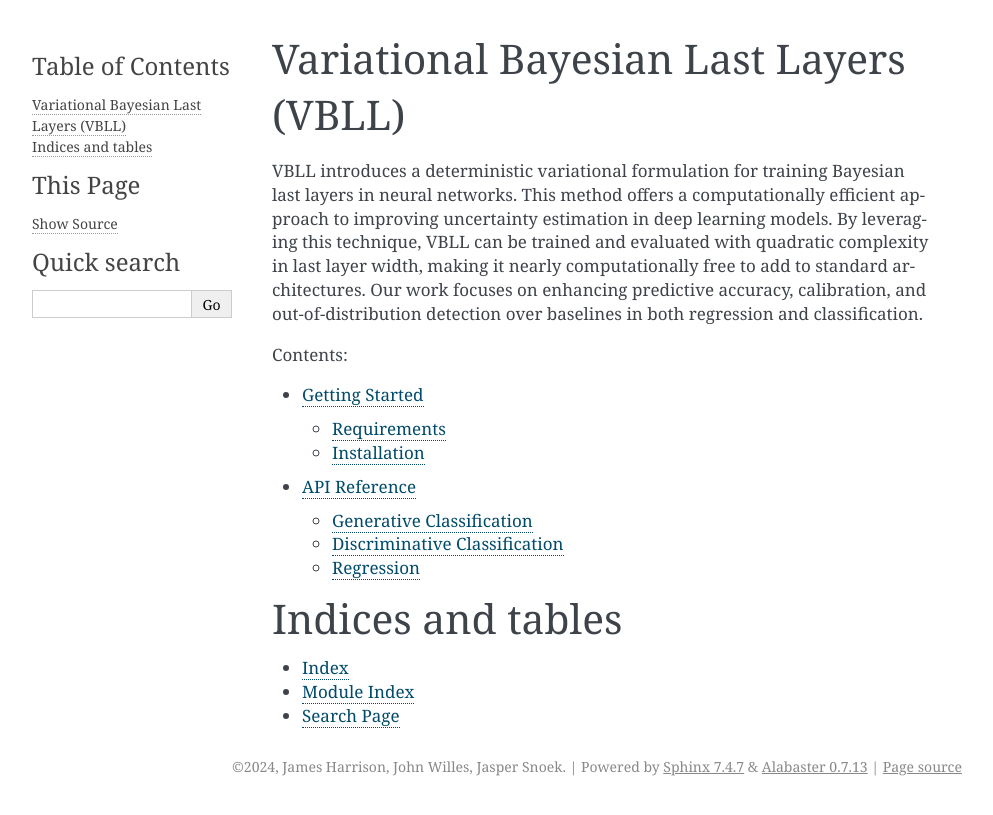
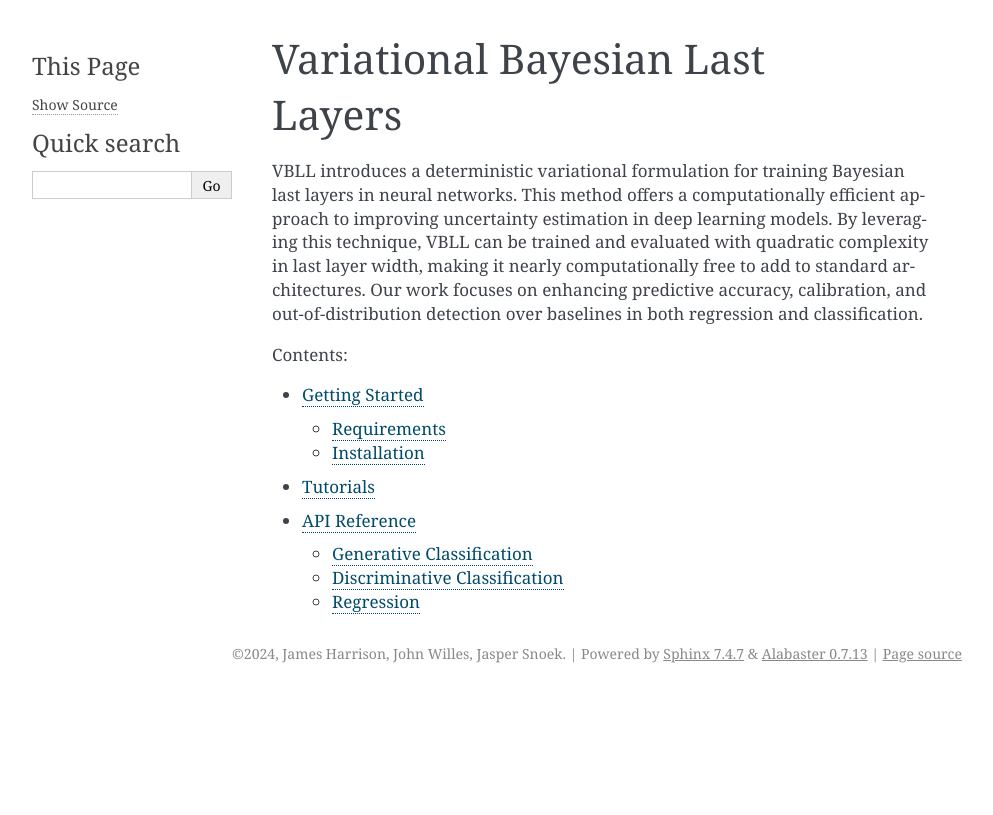
Before and after one commit to VectorInstitute/vbll, a Sphinx documentation site: the page built from docs/index.rst, in a window 1280 px wide. Shown: the top 815 px of the page, without its empty margins (148-1141 px from the left). Built offline with Sphinx 7.4.7, drawn with Linux system fonts in a browser that asks for light colours.

Commit message:
Add tutorials

```diff
--- a/docs/conf.py
+++ b/docs/conf.py
@@ -22,6 +22,9 @@
     "sphinx.ext.autodoc",
     "sphinx_autodoc_typehints",
     "sphinx.ext.autosummary",
+    "nbsphinx",
+    "sphinx.ext.mathjax",
+    "sphinx.ext.viewcode"
 ]
 
 templates_path = ['_templates']
--- a/docs/index.rst
+++ b/docs/index.rst
@@ -3,7 +3,7 @@
    You can adapt this file completely to your liking, but it should at least
    contain the root `toctree` directive.
 
-Variational Bayesian Last Layers (VBLL)
+Variational Bayesian Last Layers
 ================================
 
 VBLL introduces a deterministic variational formulation for training Bayesian last layers in neural networks. This method offers a computationally efficient approach to improving uncertainty estimation in deep learning models. By leveraging this technique, VBLL can be trained and evaluated with quadratic complexity in last layer width, making it nearly computationally free to add to standard architectures. Our work focuses on enhancing predictive accuracy, calibration, and out-of-distribution detection over baselines in both regression and classification.
@@ -13,19 +13,15 @@
    :caption: Contents:
 
    getting_started
+   tutorials
    api_documentation
 
 
 
 
+.. Indices and tables
+.. ==================
 
-
-
-
-
-Indices and tables
-==================
-
-* :ref:`genindex`
-* :ref:`modindex`
-* :ref:`search`
+.. * :ref:`genindex`
+.. * :ref:`modindex`
+.. * :ref:`search`
```
Also changed, not shown: docs/tutorials.rst (added, +9 -0 lines), docs/tutorials/regression.ipynb (renamed from regression.ipynb).
